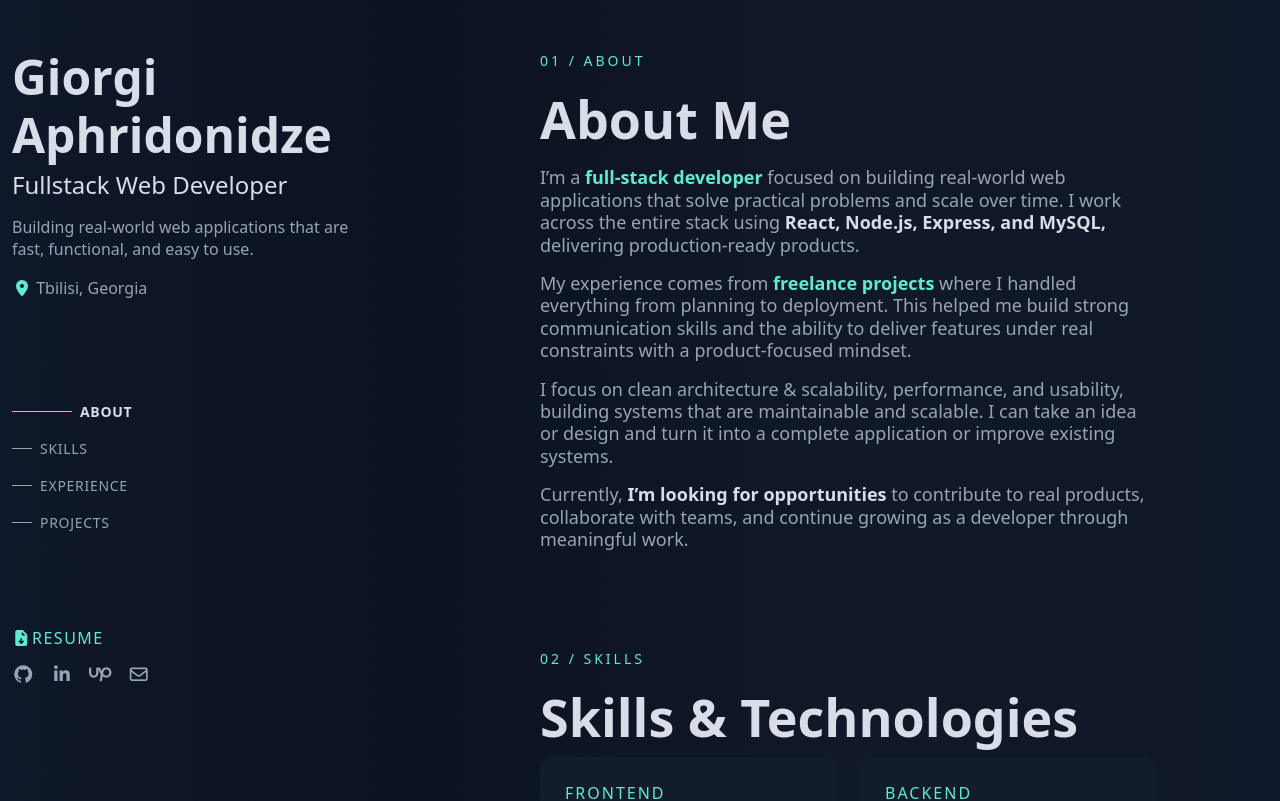
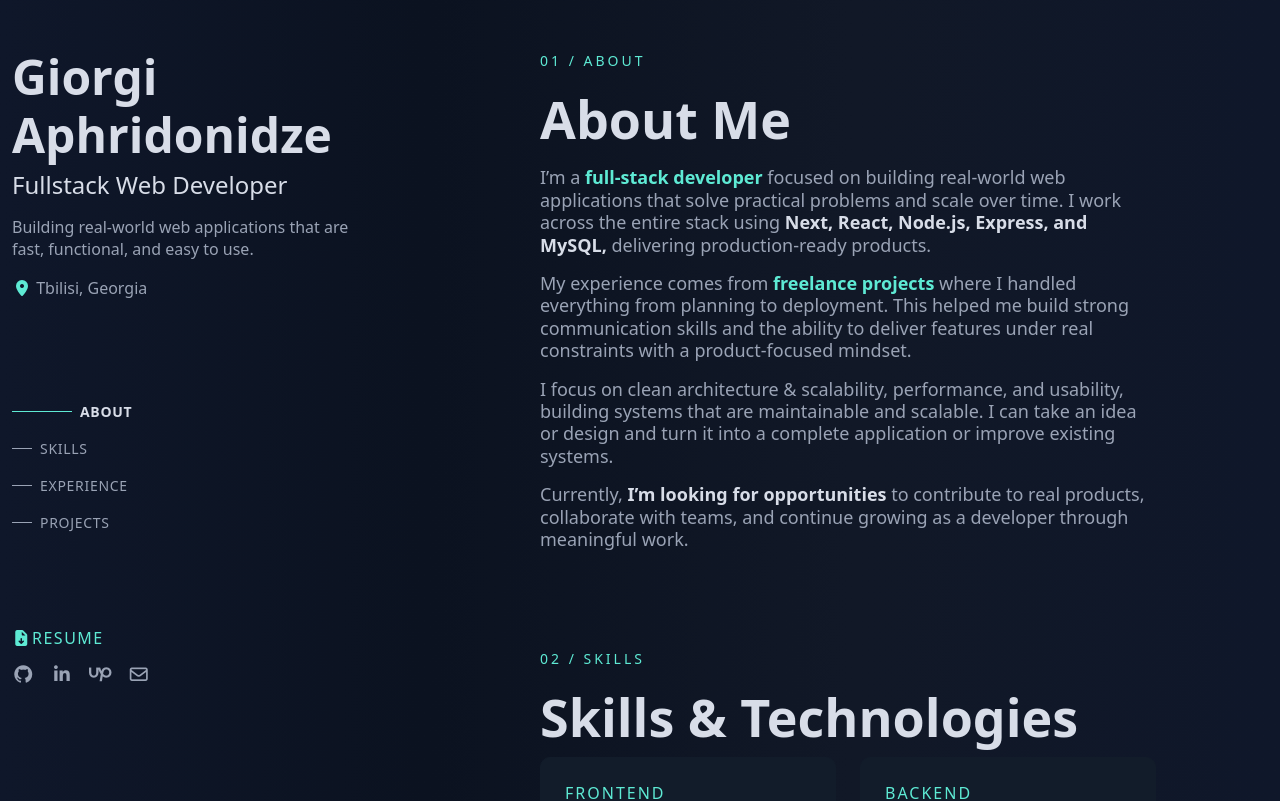
Before and after one commit to Apridonidze/portfolio-app, a React (Vite) app: page / in a window 1280 px wide. Shown: the top 801 px of the page. Built offline with nearby package versions, Linux system fonts and the light colour scheme; no server answers.

Commit message:
mod; Modified About text

```diff
--- a/src/container/About.jsx
+++ b/src/container/About.jsx
@@ -19,7 +19,7 @@ export default function About({ setActiveSection }){
             <h1 className="section-title ">About Me</h1>
 
             <div className="section-body">
-                <h6 className="my-3">I’m a <b>full-stack developer</b> focused on building real-world web applications that solve practical problems and scale over time. I work across the entire stack using <b className="lightHighlight">React, Node.js, Express, and MySQL,</b> delivering production-ready products.</h6>
+                <h6 className="my-3">I’m a <b>full-stack developer</b> focused on building real-world web applications that solve practical problems and scale over time. I work across the entire stack using <b className="lightHighlight">Next, React, Node.js, Express, and MySQL,</b> delivering production-ready products.</h6>
 
                 <h6 className="my-3">My experience comes from <b>freelance projects</b> where I handled everything from planning to deployment. This helped me build strong communication skills and the ability to deliver features under real constraints with a product-focused mindset.</h6>
 
```
